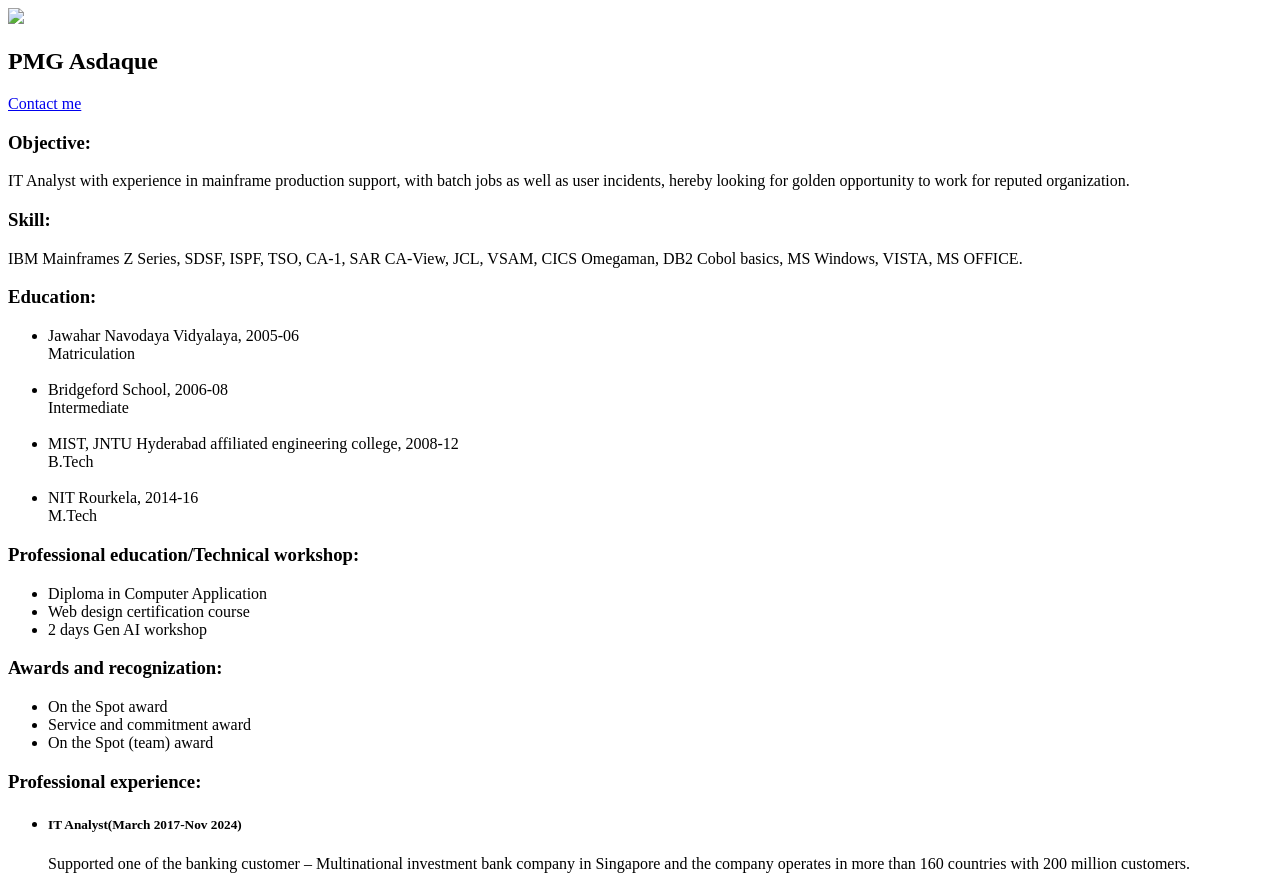
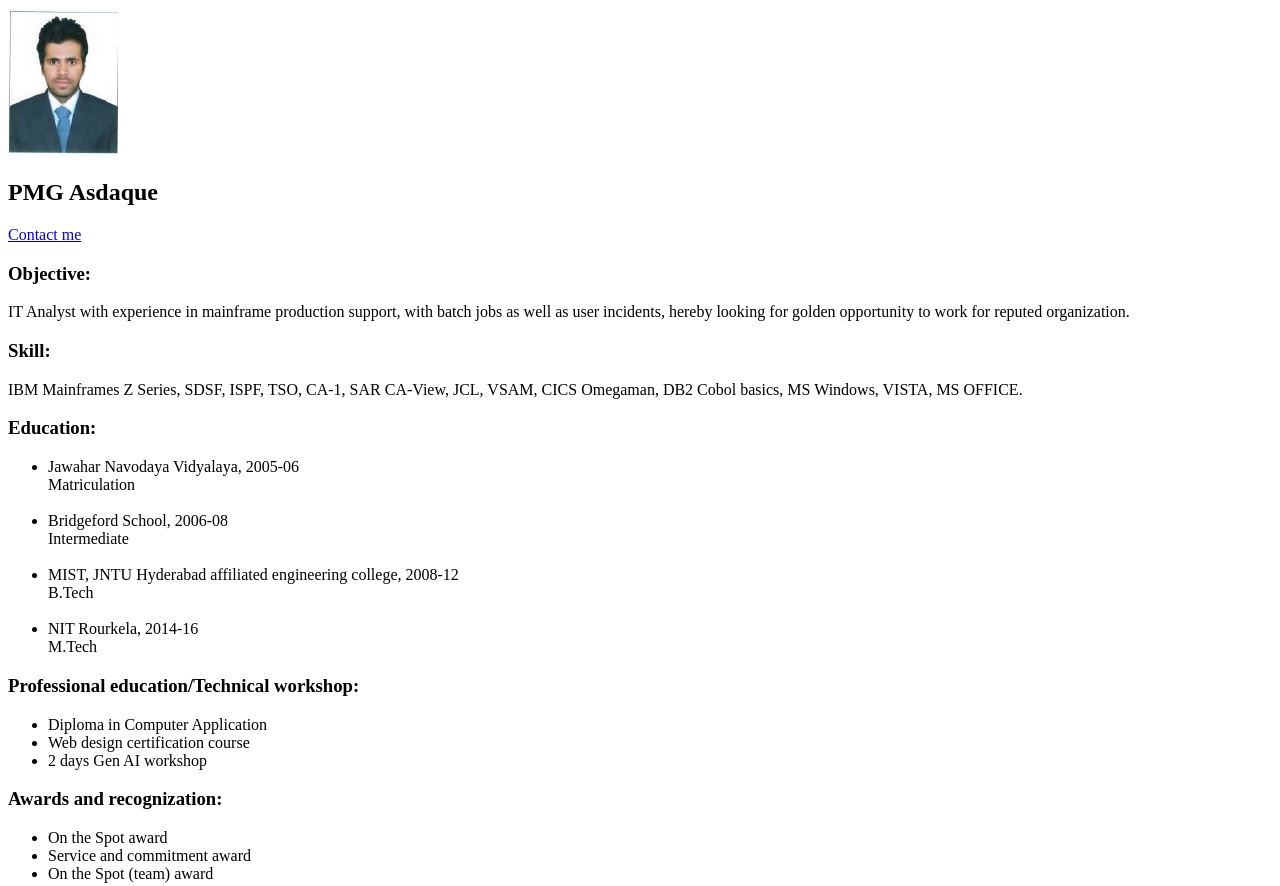
Before and after one commit to HayatAsdaque/Capstone1, a plain HTML site: page index.html in a window 1280 px wide. Shown: the top 886 px of the page. Drawn offline with Linux system fonts and the light colour scheme; the site is published under a folder, as on GitHub Pages, so addresses that start at the root find nothing.

Commit message:
Update index.html

```diff
--- a/index.html
+++ b/index.html
@@ -6,7 +6,7 @@
   <title>My Resume</title>
 </head>
 <body>
-    <img src="/images/pic.jpg" />
+    <img src="Capstone1/images/pic.jpg" />
     <h2>PMG Asdaque</h2><a href="Capstone1/Assets/contact.html">Contact me</a>
   <h3>Objective: </h3>
   <p>IT Analyst with experience in mainframe production support, with batch jobs as well as user incidents, hereby looking for golden opportunity to work for reputed organization.</p>
```
